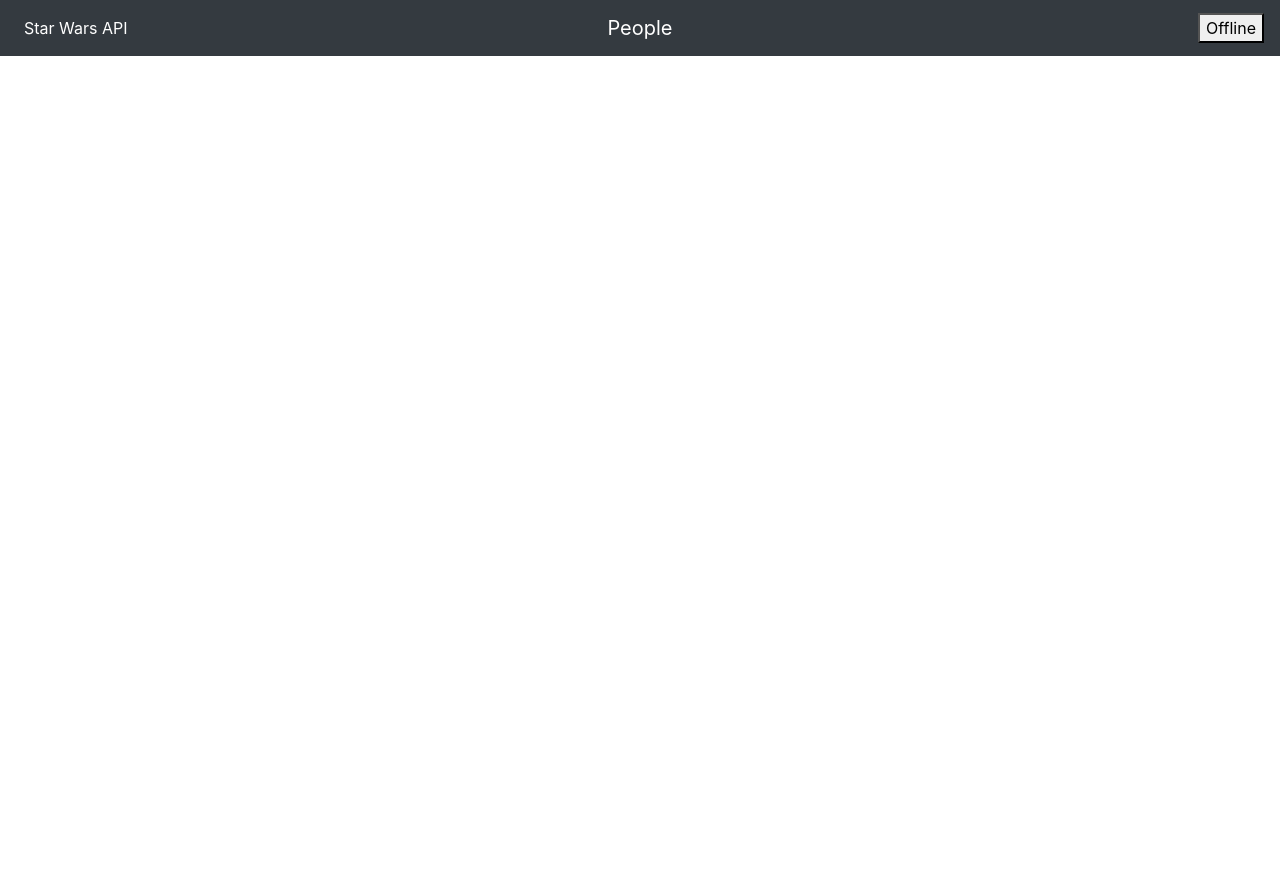
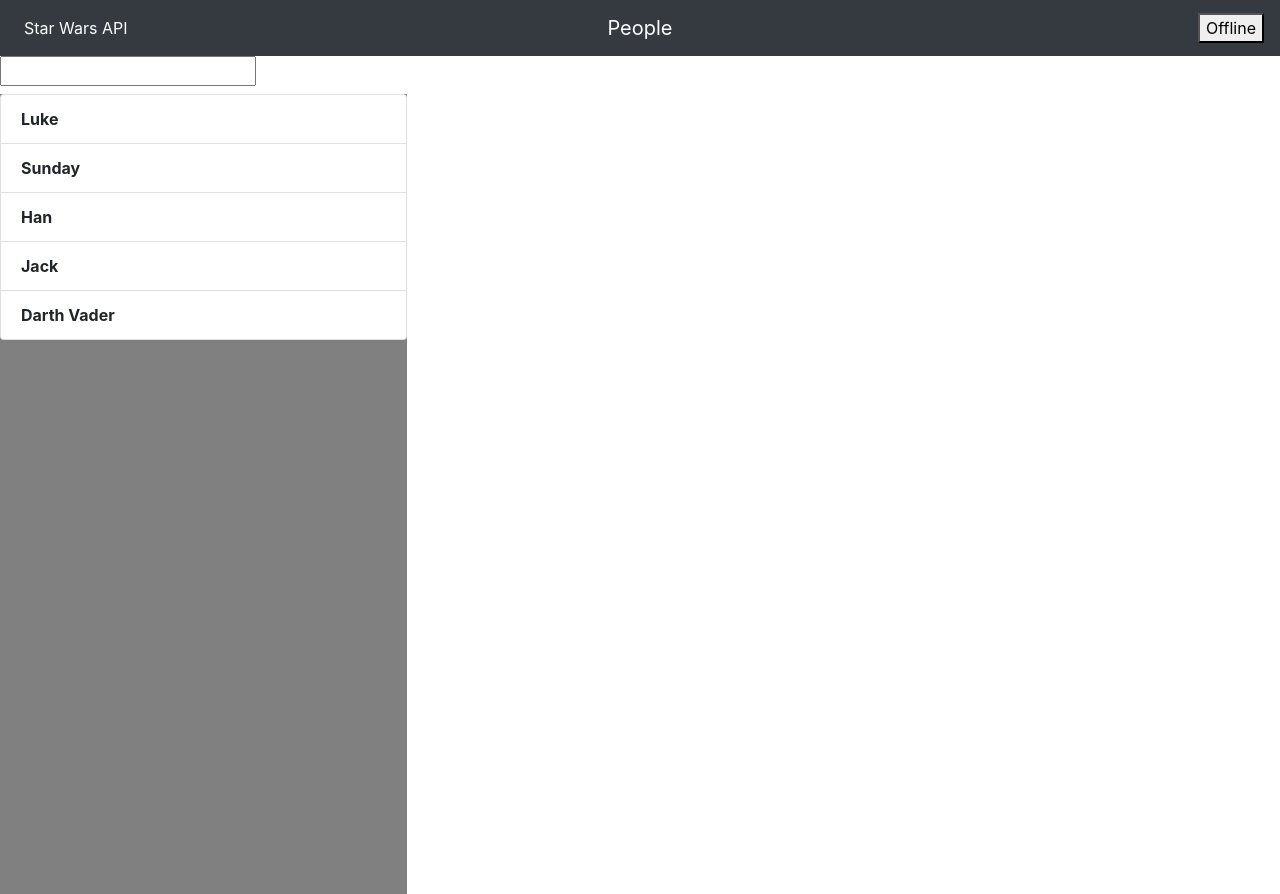
Before and after one commit to jhoun/angular-pwa, an Angular app: page / in a window 1280 px wide. Before the commit the page ends 800 px from the top, so only its background shows below. Built offline with nearby package versions, Linux system fonts and the light colour scheme.

Commit message:
Add binding between people-list and search-bar components

```diff
--- a/src/app/app.component.html
+++ b/src/app/app.component.html
@@ -1,4 +1,11 @@
 <!--The content below is only a placeholder and can be replaced.-->
 <app-header></app-header>
 
+<div class="row">
+  <div class="col-md-4">
+    <app-people-list></app-people-list>
+  </div>
+  <div class="col-md-8"></div>
+</div>
+
 <router-outlet></router-outlet>
--- /dev/null
+++ b/src/app/people-list/people-list.component.html
@@ -0,0 +1,13 @@
+<div class="panel panel-primary" id="result_panel">
+  <app-people-search-bar
+  (inputKeyUp)="onClickAdded($event)"
+  >
+  </app-people-search-bar>
+  <div class="panel-body">
+      <ul class="list-group" >
+          <li class="list-group-item" *ngFor="let characterName of characterNames" >
+            <strong>{{characterName}}</strong>
+          </li>
+      </ul>
+  </div>
+</div>
--- /dev/null
+++ b/src/app/people-list/people-list.component.scss
@@ -0,0 +1,16 @@
+html {
+  overflow: hidden;
+}
+
+.panel-body {
+  background-color: grey;
+  height: 100vh;
+}
+
+.list-group{
+  max-height: 100vw;
+  width: 100%;
+  margin-bottom: 10px;
+  overflow:scroll;
+  -webkit-overflow-scrolling: touch;
+}
--- /dev/null
+++ b/src/app/people-list/people-list.component.ts
@@ -0,0 +1,39 @@
+import { Component, OnInit, ViewEncapsulation } from '@angular/core';
+
+@Component({
+  selector: 'app-people-list',
+  templateUrl: './people-list.component.html',
+  styleUrls: ['./people-list.component.scss'],
+  encapsulation: ViewEncapsulation.None,
+})
+export class PeopleListComponent implements OnInit {
+
+  constructor() { }
+
+  characterNames: any;
+
+  ngOnInit() {
+    this.characterNames = ['Luke', 'Sunday', 'Han', 'Jack', 'Darth Vader']
+  }
+
+  onClickAdded(inputData: {name: string}){
+    console.log('inputData', inputData);
+
+    if (!this.characterNames.length){
+      this.characterNames = ['Luke', 'Sunday', 'Han', 'Jack', 'Darth Vader'];
+    }
+
+    if(inputData.name.length){
+      let filter = this.characterNames.filter((character: string) => {
+        return character.toLowerCase().includes(inputData.name);
+      })
+      this.characterNames = filter;
+    } else {
+      this.characterNames = ['Luke', 'Sunday', 'Han', 'Jack', 'Darth Vader']
+    }
+
+    console.log('this.characterNames', this.characterNames);
+  }
+
+
+}
--- /dev/null
+++ b/src/app/people-list/people-search-bar/people-search-bar.component.html
@@ -0,0 +1,13 @@
+<div id="homeBox">
+  <div id="searchBarBox">
+    <form>
+      <input
+        type="text"
+        name="search"
+        (keyup)="sendSearch()"
+        [(ngModel)]="inputObject.input"
+        ng-model-options="{ debounce: 500 }"
+      />
+    </form>
+  </div>
+  <h1>{{found}}</h1>
--- /dev/null
+++ b/src/app/people-list/people-search-bar/people-search-bar.component.ts
@@ -0,0 +1,31 @@
+import { Component, OnInit, Output, EventEmitter } from '@angular/core';
+
+@Component({
+  selector: 'app-people-search-bar',
+  templateUrl: './people-search-bar.component.html',
+  styleUrls: ['./people-search-bar.component.scss']
+})
+export class PeopleSearchBarComponent implements OnInit {
+  @Output() inputKeyUp = new EventEmitter<{name:string}>();
+  constructor() { }
+
+  inputObject: {
+    input: string;
+  } = {
+    input: '',
+  };
+
+  found: any;
+
+  ngOnInit() {
+  }
+
+  sendSearch(){
+
+    this.inputKeyUp.emit({
+      name: this.inputObject.input
+    })
+
+  }
+
+}
```
Also changed, not shown: src/app/app.module.ts (+8 -2 lines), src/app/people-list/people-search-bar/people-search-bar.component.scss (added), 2 other files (tests, documents, lock files or other folders).
